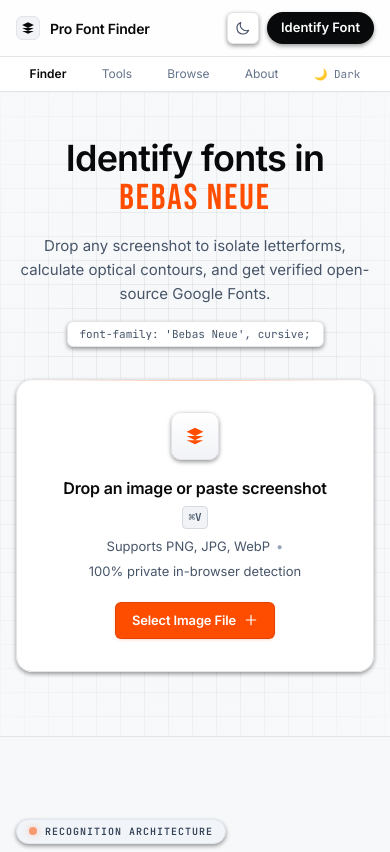
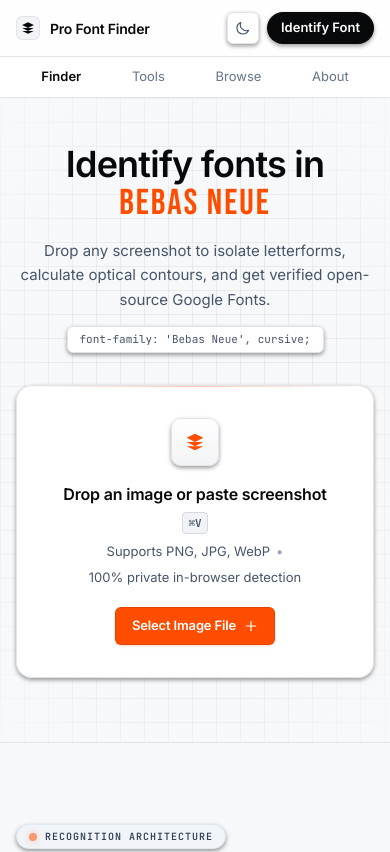
Before and after one commit to prabhatsingh985/Font-Finder, an Astro site: page / in a window 390 px wide. Shown: the top 852 px of the page. Built offline with nearby package versions, Linux system fonts and the light colour scheme; Astro itself is replaced by a stand-in of ours; no server answers.

Commit message:
fix(navbar): remove duplicate mobile theme toggle button

```diff
--- a/src/components/Navbar.astro
+++ b/src/components/Navbar.astro
@@ -84,20 +84,11 @@ const currentPath = Astro.url.pathname;
   </div>
 
   <!-- Mobile Secondary Menu Bar -->
-  <div class="flex md:hidden items-center justify-around border-t border-[#e2e4e8] dark:border-[#23252a] py-2 px-3 text-[12px] font-normal text-[#64748b] dark:text-[#8a8f98] bg-white/90 dark:bg-[#08090a]/90 backdrop-blur-md">
+  <div class="flex md:hidden items-center justify-around border-t border-[#e2e4e8] dark:border-[#23252a] py-2.5 px-4 text-[13px] font-normal text-[#64748b] dark:text-[#8a8f98] bg-white/90 dark:bg-[#08090a]/90 backdrop-blur-md">
     <a href="/" class={`hover:text-[#08090a] dark:hover:text-[#ffffff] ${currentPath === '/' ? 'text-[#08090a] dark:text-[#ffffff] font-[510]' : ''}`}>Finder</a>
     <a href="/tools" class={`hover:text-[#08090a] dark:hover:text-[#ffffff] ${currentPath.startsWith('/tools') ? 'text-[#08090a] dark:text-[#ffffff] font-[510]' : ''}`}>Tools</a>
     <a href="/fonts" class={`hover:text-[#08090a] dark:hover:text-[#ffffff] ${currentPath.startsWith('/fonts') ? 'text-[#08090a] dark:text-[#ffffff] font-[510]' : ''}`}>Browse</a>
     <a href="/about" class={`hover:text-[#08090a] dark:hover:text-[#ffffff] ${currentPath === '/about' ? 'text-[#08090a] dark:text-[#ffffff] font-[510]' : ''}`}>About</a>
-    <button
-      id="theme-toggle-mobile"
-      type="button"
-      aria-label="Toggle color theme"
-      class="hover:text-[#08090a] dark:hover:text-[#ffffff] transition-colors flex items-center gap-1 cursor-pointer font-mono text-[11px]"
-    >
-      <span class="sun-icon">☀️ Light</span>
-      <span class="moon-icon">🌙 Dark</span>
-    </button>
   </div>
 
   <style>
@@ -111,7 +102,6 @@ const currentPath = Astro.url.pathname;
     (function () {
       function setupThemeToggle() {
         const btn = document.getElementById('theme-toggle');
-        const btnMobile = document.getElementById('theme-toggle-mobile');
 
         function toggleTheme() {
           const isDark = document.documentElement.classList.contains('dark');
@@ -127,7 +117,6 @@ const currentPath = Astro.url.pathname;
         }
 
         btn?.addEventListener('click', toggleTheme);
-        btnMobile?.addEventListener('click', toggleTheme);
       }
 
       if (document.readyState === 'loading') {
```
